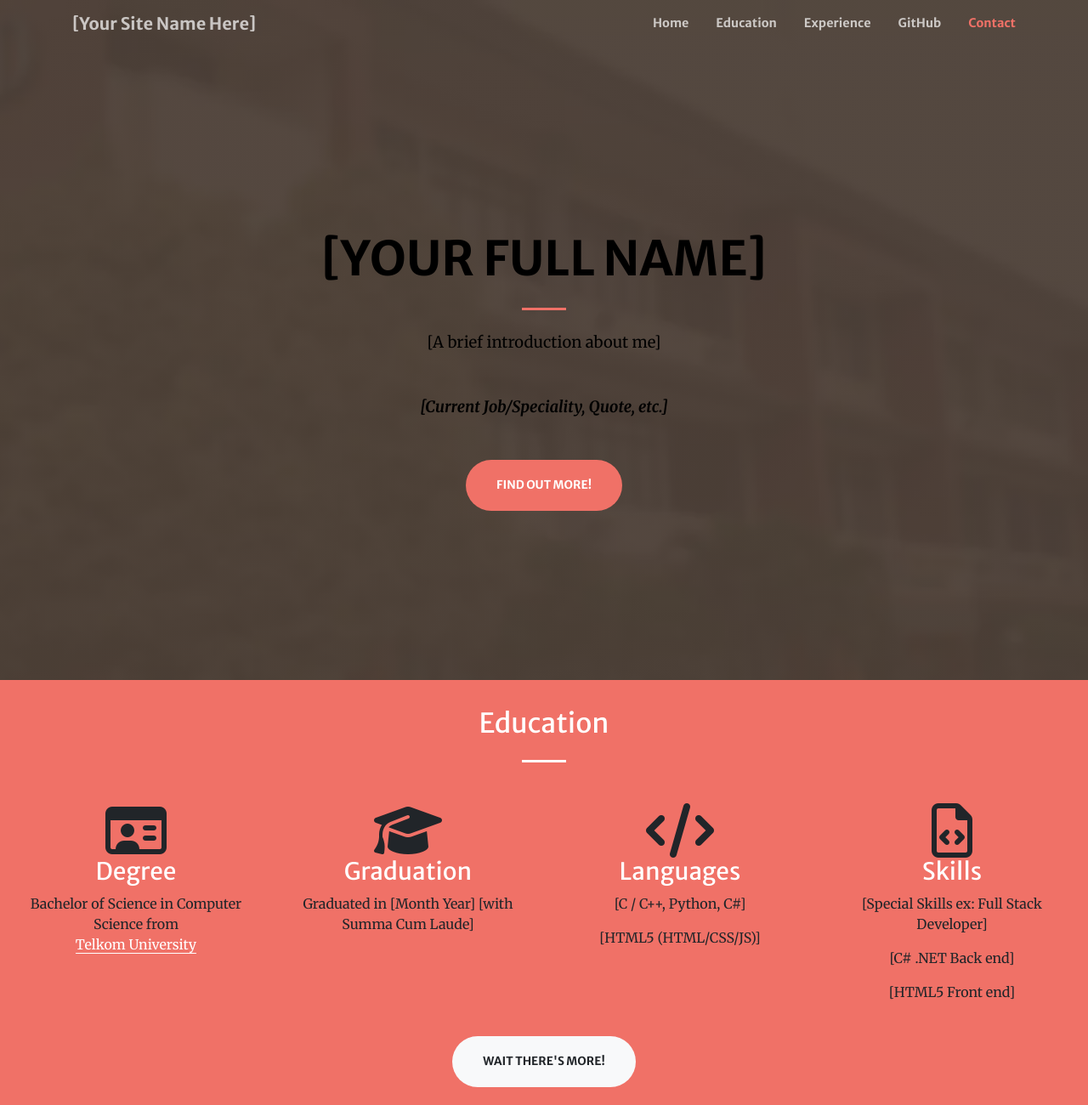
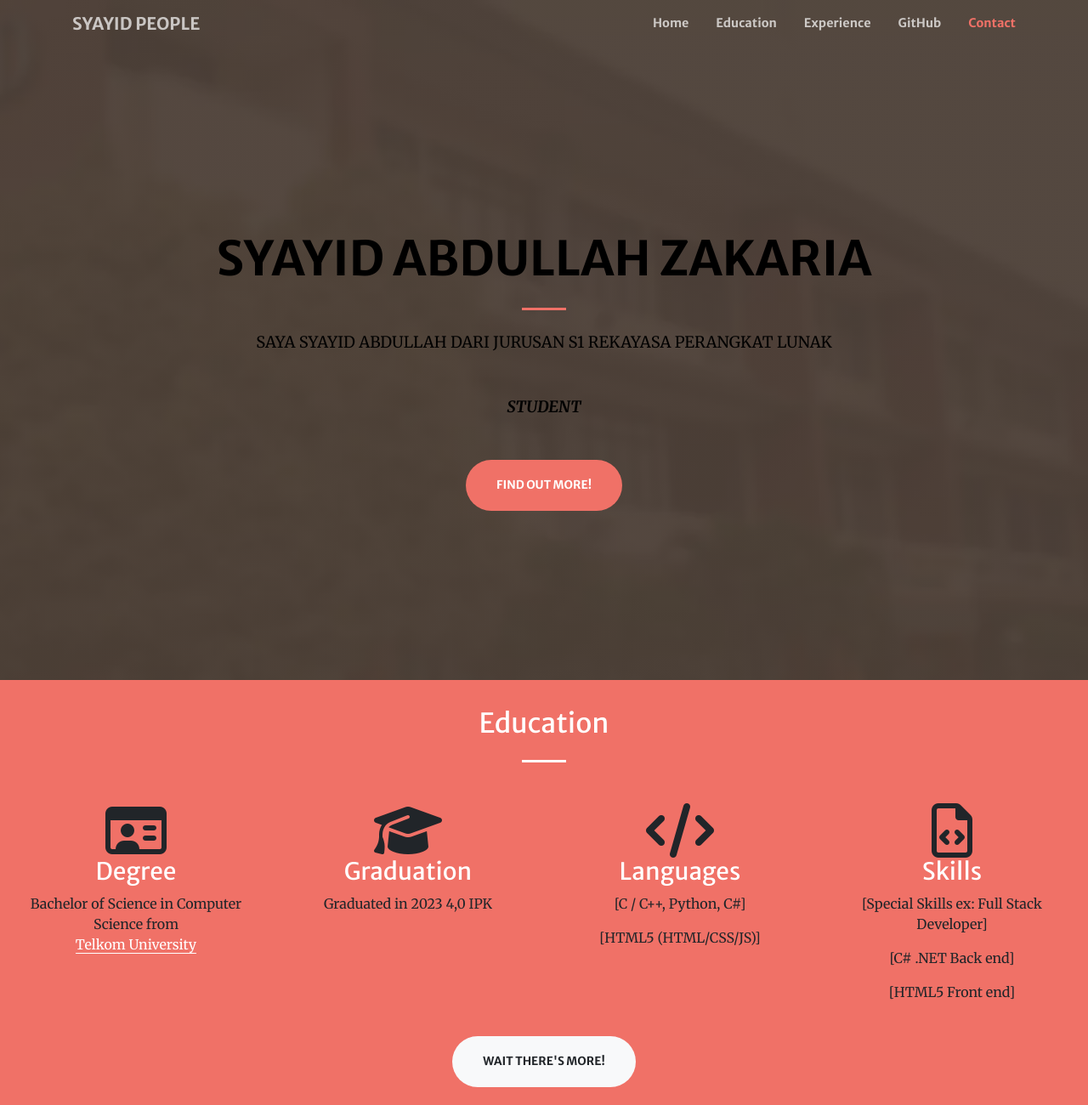
Before and after one commit to syayid13/first-project, a plain HTML site: page index.html in a window 1280 px wide. Shown: the top 1300 px of the page at 85% size. Drawn offline with nearby package versions, Linux system fonts and the light colour scheme.

Commit message:
SEDIKIT EDIT

```diff
--- a/index.html
+++ b/index.html
@@ -4,7 +4,7 @@
   <meta charset="utf-8">
   <meta name="viewport" content="width=device-width, initial-scale=1, shrink-to-fit=no">
 
-  <title>[Front Web Title Bootstrap]</title>
+  <title>BERANDA SYAYID</title>
 
 
   <script src="https://use.fontawesome.com/4dfd1d7bab.js"></script>
@@ -41,7 +41,7 @@
     <div class="container">
 
       <!-- Updated with latest Creative -->
-      <a class="navbar-brand js-scroll-trigger" href="#page-top">[Your Site Name Here]</a>
+      <a class="navbar-brand js-scroll-trigger" href="#page-top">SYAYID PEOPLE</a>
       <button class="navbar-toggler navbar-toggler-right" type="button"
               data-toggle="collapse" data-target="#navbarResponsive"
               aria-controls="navbarResponsive" aria-expanded="false"
@@ -78,13 +78,13 @@
       <div class="row">
         <div class="col-lg-10 mx-auto">
           <h1 class="text-uppercase">
-            <strong>[Your Full Name]</strong>
+            <strong>SYAYID ABDULLAH ZAKARIA</strong>
           </h1>
           <hr class="divider my-4" />
         </div>
         <div class="col-lg-8 mx-auto">
-          <p class="text-faded text-black mb-5">[A brief introduction about me]</p>
-          <p class="text-italic font-weight-bold mb-5">[Current Job/Speciality, Quote, etc.]</a></p>
+          <p class="text-faded text-black mb-5">SAYA SYAYID ABDULLAH DARI JURUSAN S1 REKAYASA PERANGKAT LUNAK</p>
+          <p class="text-italic font-weight-bold mb-5">STUDENT</a></p>
           <a class="btn btn-primary btn-xl js-scroll-trigger" href="#about">Find Out More!</a>
         </div>
       </div>
@@ -111,7 +111,7 @@
         <div class="col-lg-3 col-md-6 col-sm-6 text-center div-padding-fix mb-4">
           <i class="fa fa-4x fa-graduation-cap text-faded sr-icons"></i>
           <h3 class="text-white">Graduation</h3>
-          <p class="text-faded">Graduated in [Month Year] [with Summa Cum Laude]</p>
+          <p class="text-faded">Graduated in 2023 4,0 IPK</p>
         </div>
 
         <div class="col-lg-3 col-md-6 col-sm-6 text-center mb-4">
```
